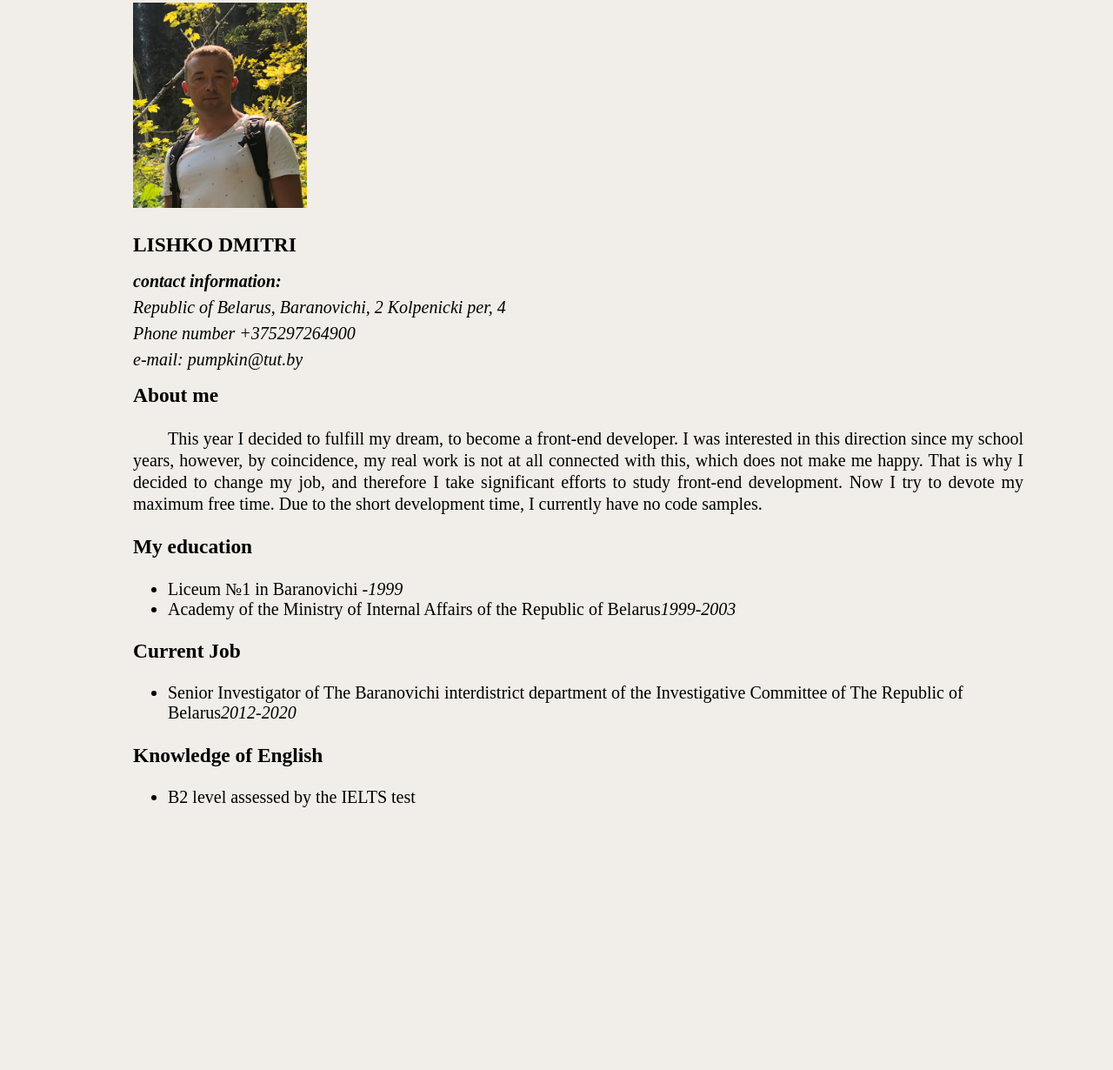
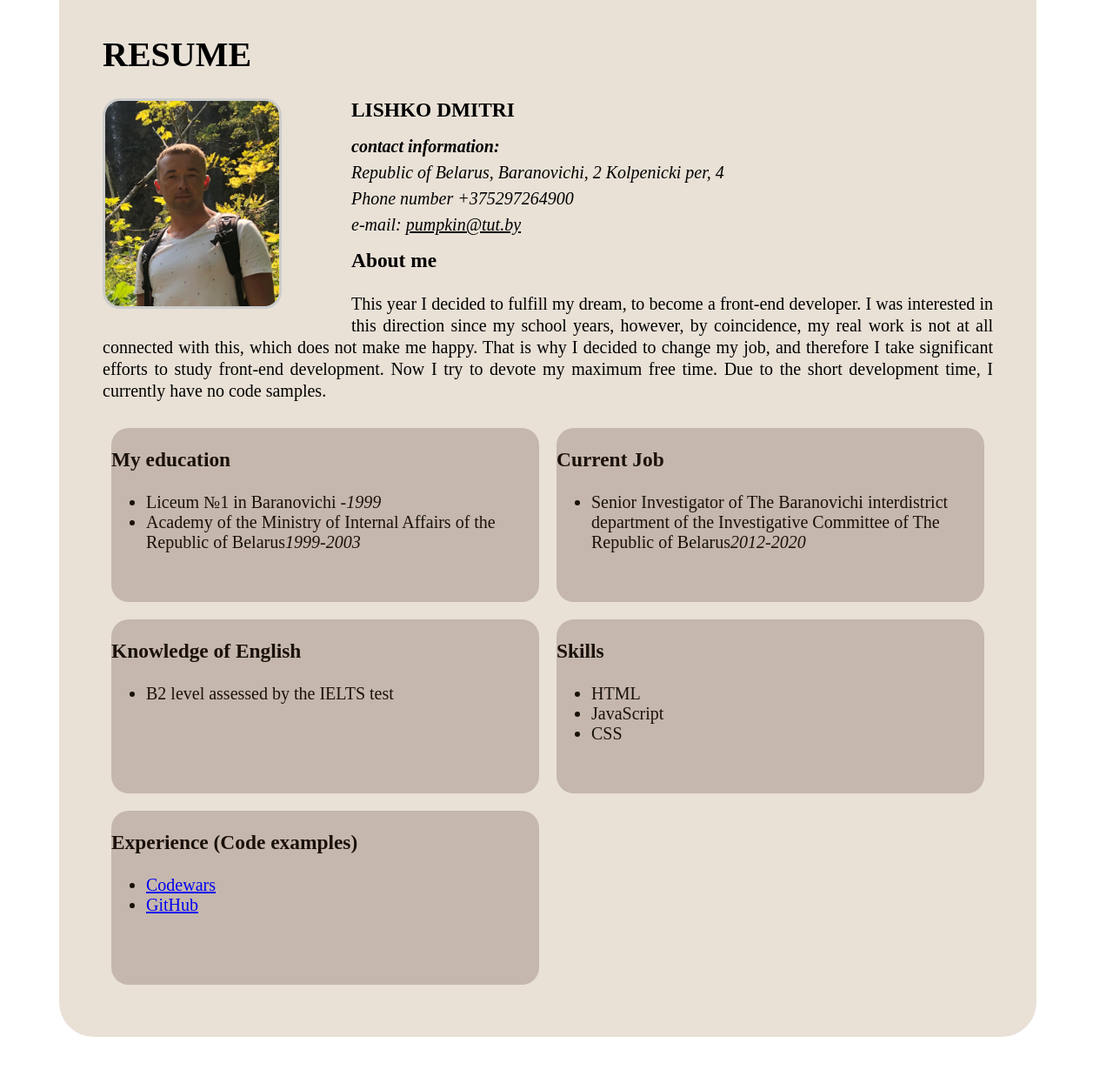
Before and after one commit to leeshko/rsschool-cv, a plain HTML site: page index.html in a window 1280 px wide. Shown: the part 98-1328 px from the top of the page at 87% size. Before the commit the page ends 1046 px from the top, so only its background shows below. Drawn offline with Linux system fonts and the light colour scheme.

Commit message:
feat: Add flex-boxes, round borders, new cv info

```diff
--- a/index.html
+++ b/index.html
@@ -8,24 +8,23 @@
     <title>Resume</title>
 </head>
 
-<body class="page">
-    <div class="align-center">
+<body>
+    <div id="div" class="align-center">
         <header>
             <h1>RESUME</h1>
         </header>
-    <img src="myphoto.jpg" alt="My Photo" width="200" />
-
+        <img id="image" src="myphoto.jpg" alt="My Photo" width="200" />
         <h3> LISHKO DMITRI</h3>
         <address style="line-height: 10px;">
             <p><b>contact information:</b></p>
             <p>Republic of Belarus, Baranovichi, 2 Kolpenicki per, 4</p>
             <p> Phone number +375297264900</p>
-        <p>e-mail: pumpkin@tut.by</p>
+            <p>e-mail: <a style="color: black;" href="mailto:pumpkin@tut.by">pumpkin@tut.by</a></p>
         </address>
         <main>
             <h3>About me</h3>
 
-        <p style="text-indent: 40px; text-align: justify; line-height: 25px;">This year I decided to fulfill my
+            <p style="text-indent: 0px; text-align: justify; line-height: 25px;">This year I decided to fulfill my
                 dream, to become a front-end developer.
                 I was interested in this direction since my school years, however, by coincidence,
                 my real work is not at all connected with this, which does not make me happy.
@@ -33,20 +32,51 @@
                 to study front-end development. Now I try to devote my maximum free time.
                 Due to the short development time, I currently have no code samples.</p>
 
+            <div id="box">
+                <div id="flex-row">
                     <h3>My education</h3>
                     <ul>
                         <li>Liceum №1 in Baranovichi<i> -1999</i></li>
                         <li>Academy of the Ministry of Internal Affairs of the Republic of Belarus<i>1999-2003</i></li>
                     </ul>
+                </div>
+                <div id="flex-row">
                     <h3>Current Job</h3>
                     <ul>
-            <li>Senior Investigator of The Baranovichi interdistrict department of the Investigative Committee of The
+                        <li>Senior Investigator of The Baranovichi interdistrict department of the Investigative
+                            Committee of
+                            The
                             Republic of Belarus<i>2012-2020</i></li>
+                </div>
+            </div>
+
+            <div id="box">
+                <div id="flex-row">
                     </ul>
                     <h3>Knowledge of English</h3>
                     <ul>
                         <li>B2 level assessed by the IELTS test</li>
                     </ul>
+                </div>
+                <div id="flex-row">
+                    <h3>Skills</h3>
+                    <ul>
+                        <li>HTML</li>
+                        <li>JavaScript</li>
+                        <li>CSS</li>
+                </div>
+            </div>
+            <div id="box">
+                <div id="flex-row">
+                    </ul>
+                    <h3>Experience (Code examples)</h3>
+                    <ul>
+                        <li><a href="https://www.codewars.com/users/lishko/badges">Codewars</a></li>
+                        <li><a href="https://github.com/leeshko?tab=repositories">GitHub</a>
+                        </li>
+                    </ul>
+                </div>
+                <div id="flex-row-invisible">
 
         </main>
     </div>
--- a/style.css
+++ b/style.css
@@ -1,10 +1,54 @@
-.page {
-    background-color: rgb(241, 238, 233);
+#div {
+    background-color: rgb(233, 225, 214);
     font-size: 20px;
-    padding-left: 50px;
+    padding: 50px;
+    margin: 60px;
+    border-radius: 40px;
 }
 
 .align-center {
     width: 1024px;
     margin: 0 auto;
 }
+
+#image {
+    float: left;
+    margin-right: 80px;
+    margin-bottom: 20px;
+    border: 3px #CCCCCC solid;
+    border-radius: 20px;
+    -moz-border-radius: 20px;
+    -webkit-border-radius: 20px;
+    -khtml-border-radius:20px;
+}
+
+#box {
+    display: flex;
+    padding: 20;
+    width: 1000x;
+
+}
+
+#flex-row {
+    background-color: rgb(197, 183, 173);
+    height: 200px;
+    width: 400px;
+    color: rgb(26, 17, 11);
+    flex-direction: column;
+    flex: 1 1 auto;
+    margin: 10px;
+    border-radius: 20px;
+
+}
+
+#flex-row-invisible {
+    background-color:  rgb(233, 225, 214);
+    height: 200px;
+    width: 400px;
+    color: rgb(26, 17, 11);
+    flex-direction: column;
+    flex: 1 1 auto;
+    margin: 10px;
+    border-radius: 20px;
+
+}
```
Lines whose indentation alone changed are shown as unchanged.
